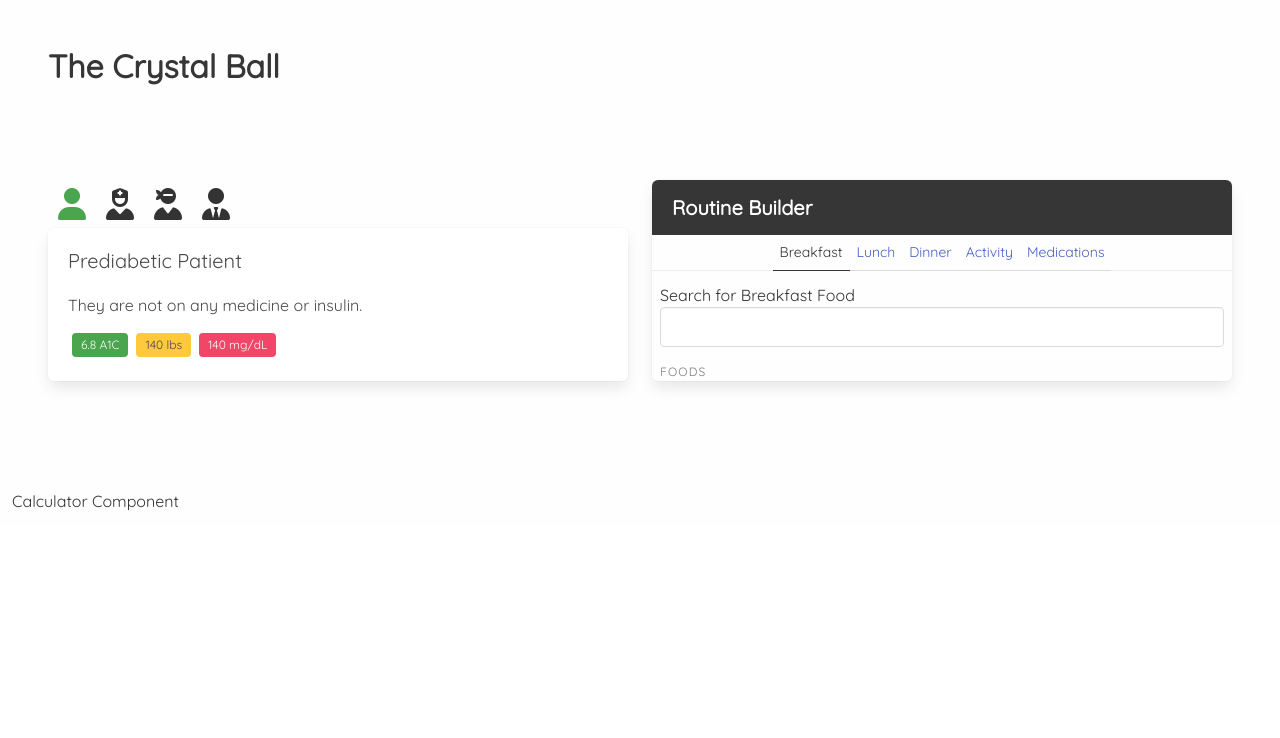
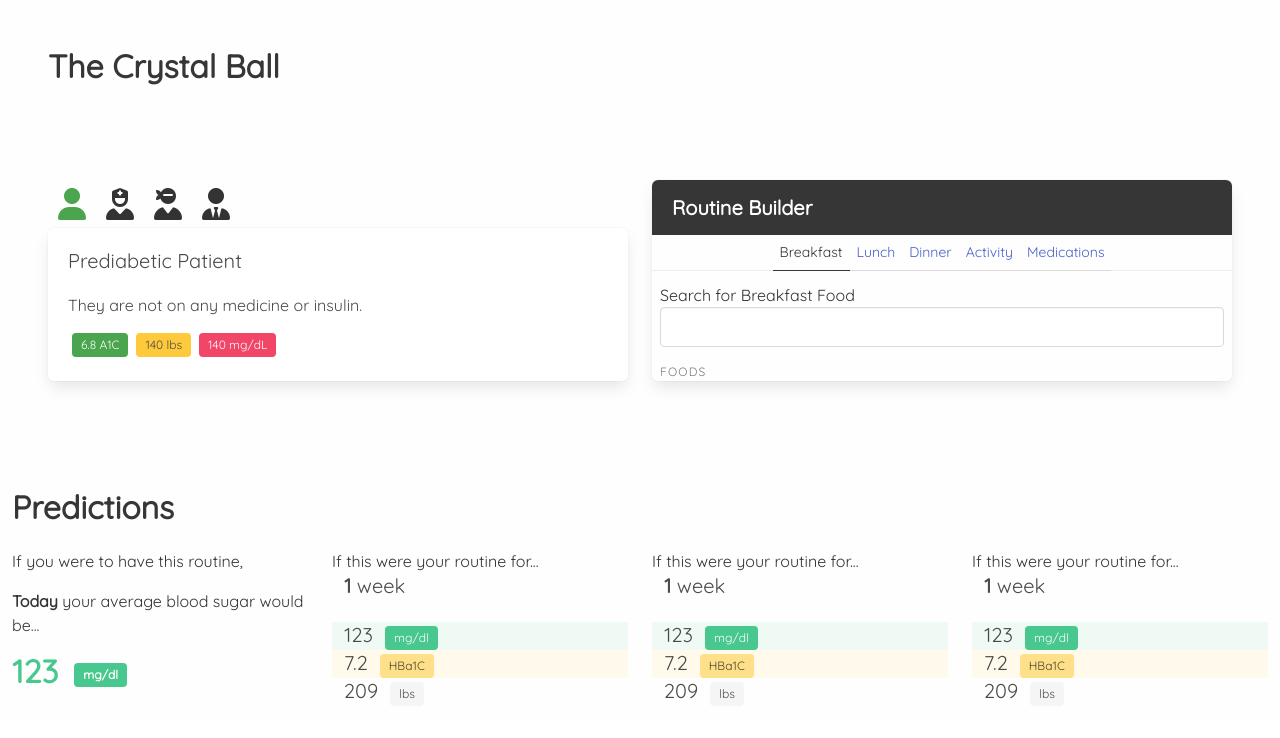
Before and after one commit to SaalikLok/glucose-trail-crystal-ball, a React (Vite) app: page /app in a window 1280 px wide. Shown: the top 738 px of the page. Built offline with nearby package versions, Linux system fonts and the light colour scheme.

Commit message:
basic calculation ui complete

```diff
--- a/src/components/crystal-ball-app/Calculator/Calculator.tsx
+++ b/src/components/crystal-ball-app/Calculator/Calculator.tsx
@@ -1,7 +1,27 @@
 import React from "react";
+import TodayCalculation from "./TodayCalculationTile";
+import FutureCalculationTile from "./FutureCalculationTile";
 
 const Calculator = () => {
-  return <div className="column">Calculator Component</div>;
+  return (
+    <div className="column">
+      <p className="title">Predictions</p>
+      <div className="columns">
+        <div className="column">
+          <TodayCalculation />
+        </div>
+        <div className="column">
+          <FutureCalculationTile />
+        </div>
+        <div className="column">
+          <FutureCalculationTile />
+        </div>
+        <div className="column">
+          <FutureCalculationTile />
+        </div>
+      </div>
+    </div>
+  );
 };
 
 export default Calculator;
--- /dev/null
+++ b/src/components/crystal-ball-app/Calculator/FutureCalculationTile.tsx
@@ -0,0 +1,26 @@
+import React from "react";
+
+const FutureCalculationTile = () => {
+  return (
+    <div>
+      <p>If this were your routine for...</p>
+      <p className="subtitle pl-3">
+        <b>1</b> week
+      </p>
+      <p className="has-background-success-light pl-3">
+        <span className="subtitle">123</span>
+        <span className="tag is-success ml-3">mg/dl</span>
+      </p>
+      <p className="has-background-warning-light pl-3">
+        <span className="subtitle">7.2</span>
+        <span className="tag is-warning ml-3">HBa1C</span>
+      </p>
+      <p className="pl-3">
+        <span className="subtitle">209</span>
+        <span className="tag ml-3">lbs</span>
+      </p>
+    </div>
+  );
+};
+
+export default FutureCalculationTile;
--- /dev/null
+++ b/src/components/crystal-ball-app/Calculator/TodayCalculationTile.tsx
@@ -0,0 +1,16 @@
+import React from "react";
+
+const TodayCalculation = () => {
+  return (
+    <div className="content">
+      <p>If you were to have this routine,</p>
+      <p>
+        <b>Today</b> your average blood sugar would be...
+      </p>
+      <p className="title has-text-success">123
+      <span className="tag is-success ml-4">mg/dl</span></p>
+    </div>
+  );
+};
+
+export default TodayCalculation;
```
